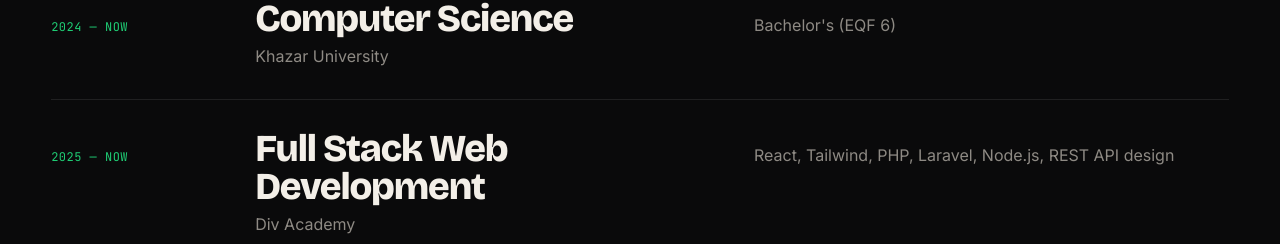
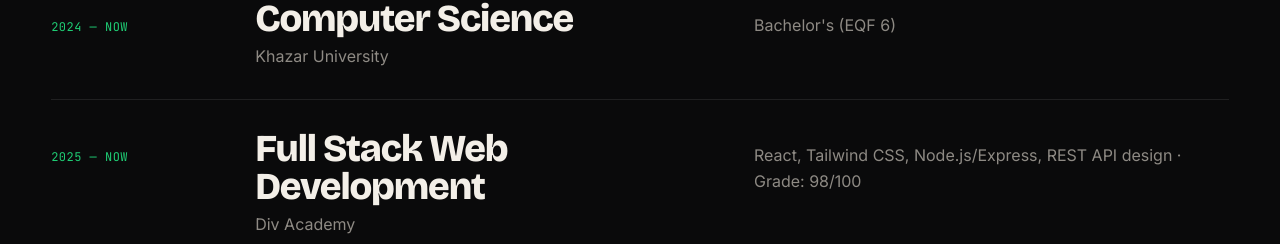
Before and after one commit to saidmuradkhan/saidmuradkhan.az, a React (Vite) app: page / in a window 1280 px wide. Shown: the part 6849-7093 px from the top of the page. Built offline with nearby package versions, Linux system fonts and the light colour scheme.

Commit message:
update CV and add Div Academy grade (98/100) to education

```diff
--- a/src/data.js
+++ b/src/data.js
@@ -159,7 +159,7 @@
     title: 'Education',
     items: [
       { when: '2024 — Now', what: 'Computer Science', where: 'Khazar University', note: 'Bachelor\'s (EQF 6)' },
-      { when: '2025 — Now', what: 'Full Stack Web Development', where: 'Div Academy', note: 'React, Tailwind, PHP, Laravel, Node.js, REST API design' },
+      { when: '2025 — Now', what: 'Full Stack Web Development', where: 'Div Academy', note: 'React, Tailwind CSS, Node.js/Express, REST API design · Grade: 98/100' },
     ],
   },
   contact: {
```
Also changed, not shown: 1 other file (tests, documents, lock files or other folders).
